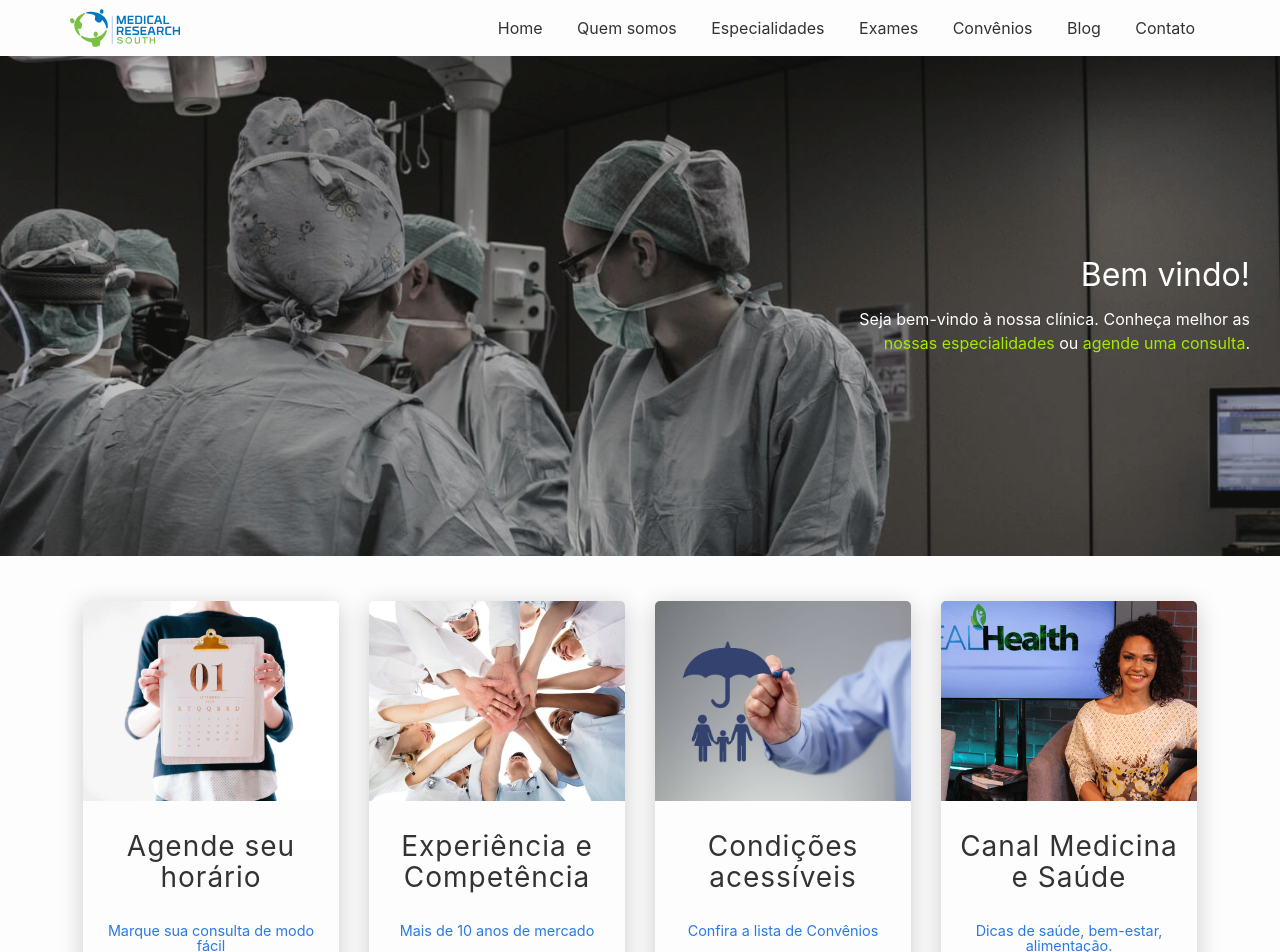
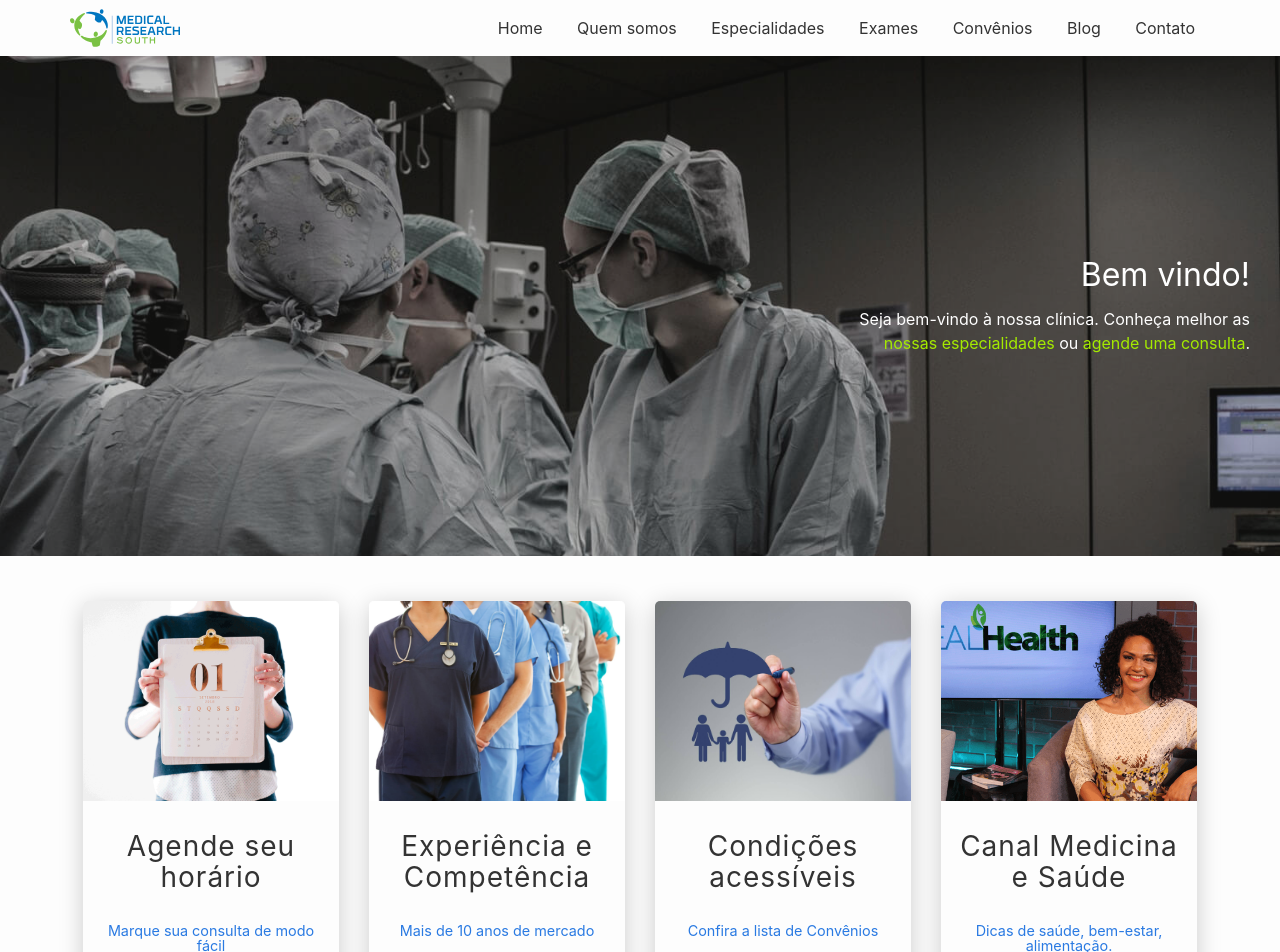
Before and after one commit to CopaTecnologia/medicinaesaude, a Jekyll site: the page built from index.html, in a window 1280 px wide. Shown: the top 952 px of the page. Built offline with Jekyll 4.4.1, drawn with Linux system fonts in a browser that asks for light colours.

Commit message:
Updated Experiencia E Competencia

```diff
--- a/_destaques/experiencia-e-competencia.markdown
+++ b/_destaques/experiencia-e-competencia.markdown
@@ -2,7 +2,7 @@
 title: Experiência e Competência
 date: 2018-06-21 00:18:00 -03:00
 position: 1
-image: "/uploads/Medical-Team.jpg"
+image: "/uploads/equipe.jpg"
 ---
 
 [Mais de 10 anos de mercado](sobre/)
```
